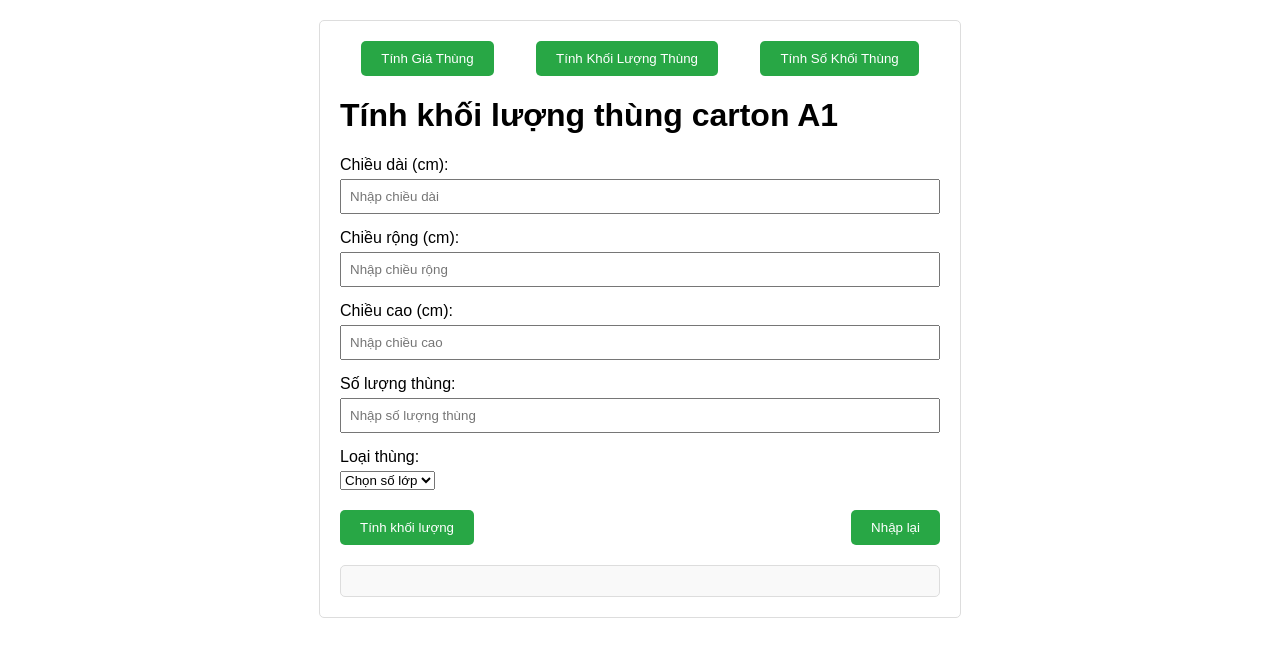
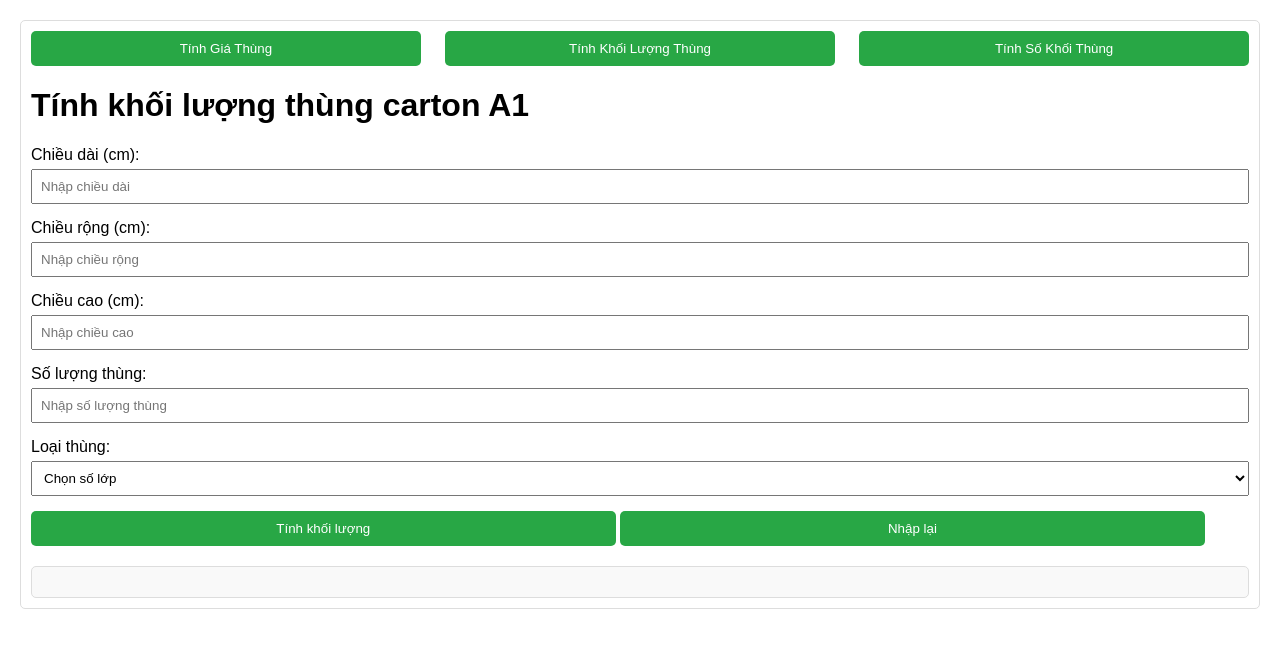
Before and after one commit to Duong203/new1, a plain HTML site: page Tinhkhoiluong.html in a window 1280 px wide. Drawn offline with Linux system fonts and the light colour scheme.

Commit message:
Update Tinhkhoiluong.html

```diff
--- a/Tinhkhoiluong.html
+++ b/Tinhkhoiluong.html
@@ -8,13 +8,16 @@
        body {
     font-family: Arial, sans-serif;
     margin: 20px;
+    padding: 0;
+    max-width: 100%;
 }
 .container {
-            max-width: 600px;
+    max-width: 100%;
     margin: 0 auto;
-            padding: 20px;
+    padding: 10px;
     border: 1px solid #ddd;
     border-radius: 5px;
+    box-sizing: border-box;
 }
 .input-group {
     margin-bottom: 15px;
@@ -23,18 +26,19 @@
     display: block;
     margin-bottom: 5px;
 }
-        input[type="number"] {
+input[type="number"], select {
     width: 100%;
     padding: 8px;
     box-sizing: border-box;
 }
 button {
-            padding: 10px 20px;
+    padding: 10px;
     background-color: #28a745;
     color: white;
     border: none;
     border-radius: 5px;
     cursor: pointer;
+    width: 48%;
 }
 button:hover {
     background-color: #218838;
@@ -48,28 +52,36 @@
 }
 .menu {
     display: flex;
-            justify-content: space-around;
+    justify-content: space-between;
     margin-bottom: 20px;
+    gap: 2%;
 }
 .menu button {
-            padding: 10px 20px;
+    padding: 10px;
     border: none;
     background-color: #28a745;
     color: white;
     border-radius: 5px;
     cursor: pointer;
+    flex: 1;
 }
 .menu button:hover {
     background-color: #218838;
 }
-        a{
-            color: rgb(255, 255, 255);
+a {
+    color: white;
     text-decoration: none;
+    display: block;
+    text-align: center;
 }
-        .button-group {
-            display: flex;
-            justify-content: space-between;
-            margin-top: 20px;
+@media (max-width: 600px) {
+    .menu {
+        flex-direction: column;
+        gap: 10px;
+    }
+    button {
+        width: 100%;
+    }
 }
     </style>
 </head>
```
Lines whose indentation alone changed are shown as unchanged.
